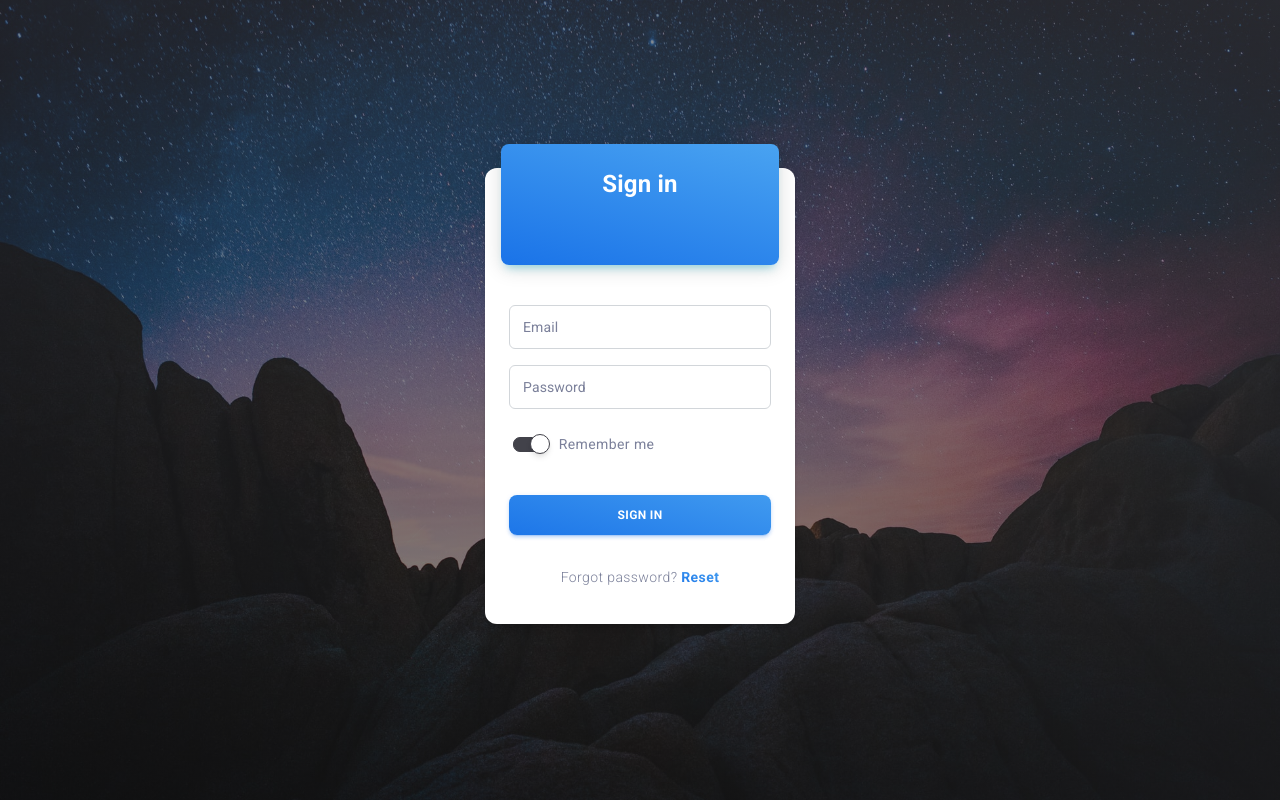
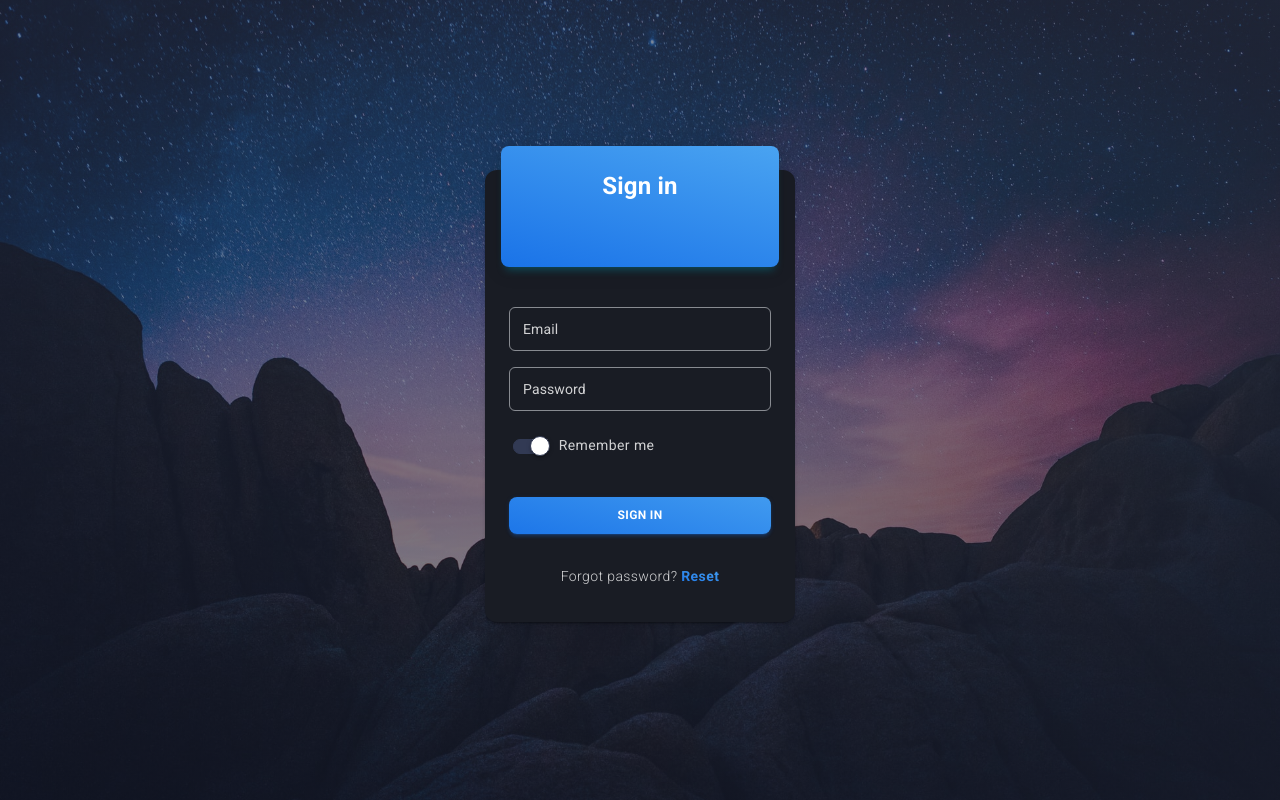
Before and after one commit to chetankochiyaniya/dumpster-ssip-hackathon, a React (Create React App) app: page /authentication/sign-in in a window 1280 px wide. Built offline with nearby package versions, Linux system fonts and the light colour scheme.

Commit message:
Dark Theme colors updated

```diff
--- a/src/assets/theme-dark/base/colors.js
+++ b/src/assets/theme-dark/base/colors.js
@@ -8,9 +8,9 @@
 
 const colors = {
   background: {
-    default: "#1a2035",
-    sidenav: "#1f283e",
-    card: "#202940",
+    default: "#000",
+    sidenav: "#191c24",
+    card: "#191c24",
   },
 
   text: {
@@ -69,8 +69,8 @@ const colors = {
   },
 
   dark: {
-    main: "#344767",
-    focus: "#2c3c58",
+    main: "#191c24",
+    focus: "#0f1015",
   },
 
   grey: {
--- a/src/context/index.js
+++ b/src/context/index.js
@@ -67,7 +67,7 @@ function MaterialUIControllerProvider({ children }) {
     openConfigurator: false,
     direction: "ltr",
     layout: "dashboard",
-    darkMode: false,
+    darkMode: true,
   };
 
   const [controller, dispatch] = useReducer(reducer, initialState);
--- a/src/routes.js
+++ b/src/routes.js
@@ -69,7 +69,7 @@ const routes = [
   },
   {
     name: "Reset Password",
-    key: "reset-passwoed",
+    key: "reset-password",
     icon: <Icon fontSize="small">assignment</Icon>,
     route: "/authentication/resetpassword",
     component: <ResetPassword /> ,
```
